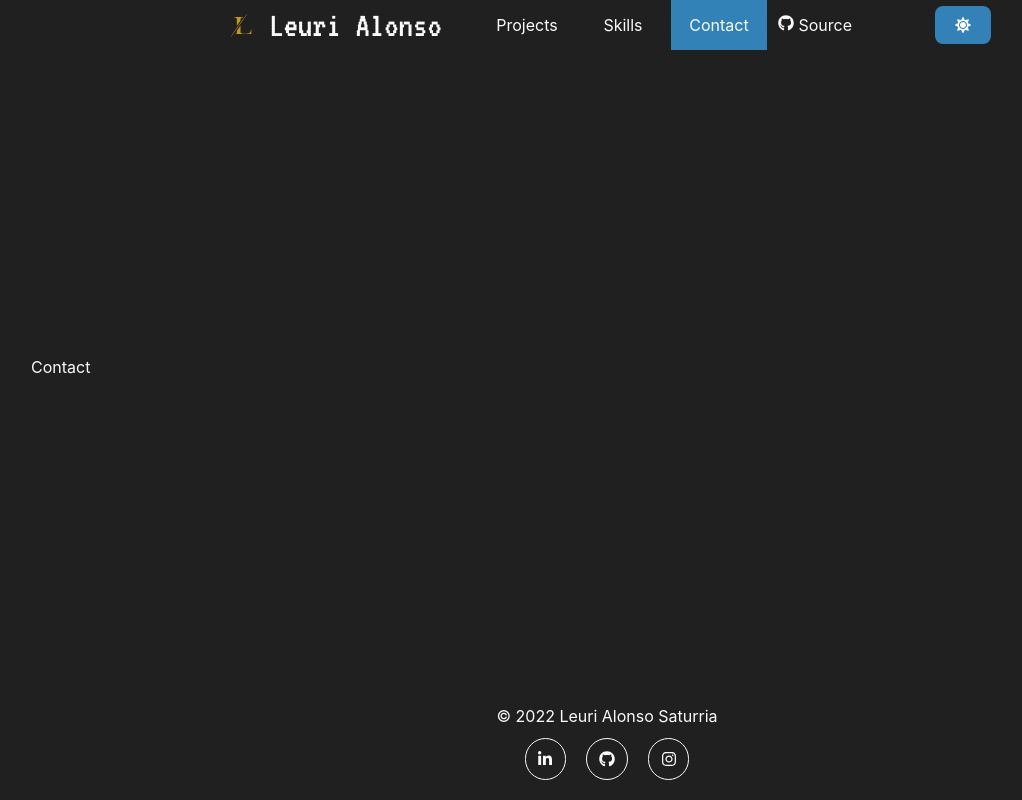
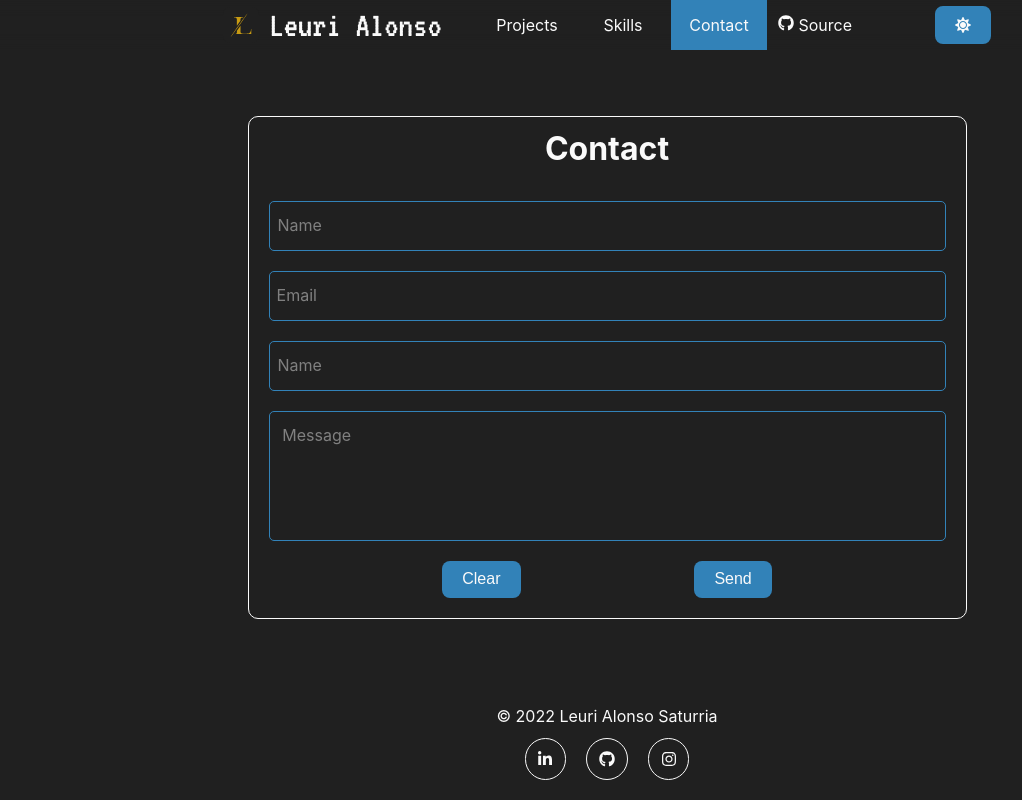
Before and after one commit to leuri17/portfolio, a React (Vite) app: page /contact in a window 1280 px wide. Shown: the whole page, without its empty margins (33-1055 px from the left). Built offline with nearby package versions, Linux system fonts and the light colour scheme.

Commit message:
Contact form done

```diff
--- a/index.html
+++ b/index.html
@@ -8,7 +8,7 @@
     <link rel="icon" type="image/png" sizes="16x16" href="/favicon-16x16.png" />
     <link rel="icon" href="/favicon.ico" />
     <link rel="manifest" href="/site.webmanifest" />
-    <title>Leuri Alonso's Portfolio</title>
+    <title>Leuri Alonso Saturria</title>
   </head>
   <body>
     <div id="root" data-theme="dark"></div>
--- a/src/components/Carousel.jsx
+++ b/src/components/Carousel.jsx
@@ -90,6 +90,7 @@ const Carousel = ({ itemList, ...props }) => {
   return (
     <div id="container" {...props}>
       <div id="slider" onPointerDown={handleSwipe} ref={slider}></div>
+      <h1>{itemList[currentPos].name}</h1>
       <div id="carousel">
         <CarouselItem
           itemList={itemList}
--- /dev/null
+++ b/src/components/ContactForm.jsx
@@ -0,0 +1,25 @@
+import '../styles/ContactForm.css'
+import FloatingLabelInput from './FloatingLabelInput'
+
+const ContactForm = () => {
+  console.log()
+  return (
+    <form
+      id="contact-form"
+      action={import.meta.env.VITE_CONTACT_FORM_ACTION}
+      method="post"
+      target="_blank">
+      <h1>Contact</h1>
+      <FloatingLabelInput id="nameInput" name="name" label="Name" />
+      <FloatingLabelInput id="emailInput" name="email" type="email" label="Email" />
+      <FloatingLabelInput id="subjectInput" name="subject" type="text" label="Name" />
+      <FloatingLabelInput id="messageInput" name="message" type="area" label="Message" />
+      <div className="form-group buttons">
+        <button type="reset">Clear</button>
+        <button type="submit">Send</button>
+      </div>
+    </form>
+  )
+}
+
+export default ContactForm
--- /dev/null
+++ b/src/components/FloatingLabelInput.jsx
@@ -0,0 +1,42 @@
+import { useState } from 'react'
+import PropTypes from 'prop-types'
+import '../styles/FloatingLabelInput.css'
+
+const FloatingLabelInput = ({ type = 'text', label, id, name, ...props }) => {
+  const [value, setValue] = useState('')
+
+  function handleChange (e) {
+    setValue(e.target.value)
+  }
+
+  return (
+    <div className="form-group">
+      {type === 'area'
+        ? (
+        <textarea
+          name={name}
+          id={id}
+          value={value}
+          onChange={handleChange}
+          required
+          rows={6}
+          cols={64}></textarea>
+          )
+        : (
+        <input name={name} type={type} value={value} onChange={handleChange} id={id} required />
+          )}
+      <label className={value && 'filled'} htmlFor={id}>
+        {label}
+      </label>
+    </div>
+  )
+}
+
+FloatingLabelInput.propTypes = {
+  type: PropTypes.string,
+  label: PropTypes.string.isRequired,
+  id: PropTypes.string.isRequired,
+  name: PropTypes.string
+}
+
+export default FloatingLabelInput
--- a/src/data/SkillList.jsx
+++ b/src/data/SkillList.jsx
@@ -1,4 +1,4 @@
-import { FaCss3, FaDocker, FaGit, FaHtml5, FaJava, FaJs, FaNodeJs } from 'react-icons/fa'
+import { FaCss3, FaDocker, FaGitAlt, FaHtml5, FaJava, FaJs, FaNodeJs } from 'react-icons/fa'
 import { SiMongodb, SiPostgresql, SiSpring } from 'react-icons/si'
 
 export const SKILL_LIST = [
@@ -24,7 +24,7 @@ export const SKILL_LIST = [
   },
   {
     name: 'Git',
-    icon: <FaGit />
+    icon: <FaGitAlt />
   },
   {
     name: 'PostgreSQL',
--- a/src/pages/Contact.jsx
+++ b/src/pages/Contact.jsx
@@ -1,6 +1,8 @@
+import ContactForm from '../components/ContactForm'
+
 const Contact = () => {
   return (
-    <div>Contact</div>
+    <ContactForm />
   )
 }
 
--- /dev/null
+++ b/src/styles/ContactForm.css
@@ -0,0 +1,23 @@
+#contact-form {
+  display: flex;
+  flex-direction: column;
+  gap: 20px;
+  border-radius: 10px;
+  padding: 20px;
+  border: 1px solid var(--text-primary);
+  max-width: 90vw;
+}
+
+#contact-form input {
+  height: 50px;
+}
+
+#contact-form textarea {
+  resize: none;
+  height: max-content;
+}
+
+.form-group.buttons {
+  flex-direction: row;
+  justify-content: space-evenly;
+}
--- /dev/null
+++ b/src/styles/FloatingLabelInput.css
@@ -0,0 +1,21 @@
+.form-group {
+  display: flex;
+  flex-direction: column;
+}
+
+.form-group label {
+  position: fixed;
+  pointer-events: none;
+  transform: translate(20%, 100%) scale(1);
+  transition: 200ms cubic-bezier(0, 0, 0, 1) 0ms;
+  color: gray;
+  font-size: 16px;
+  line-height: 1;
+}
+
+.form-group:focus-within label, .form-group label.filled {
+  transform: translate(15%, -50%) scale(0.9);
+  color: var(--text-secondary);
+  background: var(--background);
+  padding: 0 5px;
+}
--- a/src/styles/Layout.css
+++ b/src/styles/Layout.css
@@ -2,9 +2,8 @@
   display: flex;
   width: 100vw;
   height: 100%;
-  padding: 0 5vw;
-  margin: 0 auto;
-  place-items: center;
+  align-items: center;
+  justify-content: center;
   overflow: hidden;
 }
 
--- a/src/styles/main.css
+++ b/src/styles/main.css
@@ -90,7 +90,9 @@ a:hover {
   color: var(--link-color-hover);
 }
 
-button {
+button,
+input[type='submit'],
+input[type='reset'] {
   display: flex;
 
   color: var(--button-color);
@@ -104,13 +106,28 @@ button {
   cursor: pointer;
 }
 
-button:hover {
+button:hover,
+input[type='submit']:hover,
+input[type='reset']:hover {
   border-color: var(--button-color);
 }
 
-button:active {
+button:active,
+input[type='submit']:active,
+input[type='reset']:active {
   box-shadow: 0 0 5px #333 inset;
   border-color: #333;
+}
+
+input,
+textarea {
+  border: 1px solid var(--text-secondary);
+  color: var(--text-primary);
+  background-color: var(--background);
+  height: 2rem;
+  font-size: 1rem;
+  padding: 10px;
+  border-radius: 5px;
 }
 
 svg {
@@ -131,9 +148,8 @@ svg {
   }
 }
 
-
 @keyframes slide-in {
-  0%{
+  0% {
     opacity: 0;
     transform: translateY(100%);
   }
@@ -142,11 +158,10 @@ svg {
     opacity: 0;
   }
 
-  100%{
+  100% {
     opacity: 1;
     transform: translateY(0);
   }
-
 }
 
 /* @keyframes rotate-left {
```
Also changed, not shown: src/components/CarouselItem.jsx (+0 -32 lines), 1 other file (tests, documents, lock files or other folders).
